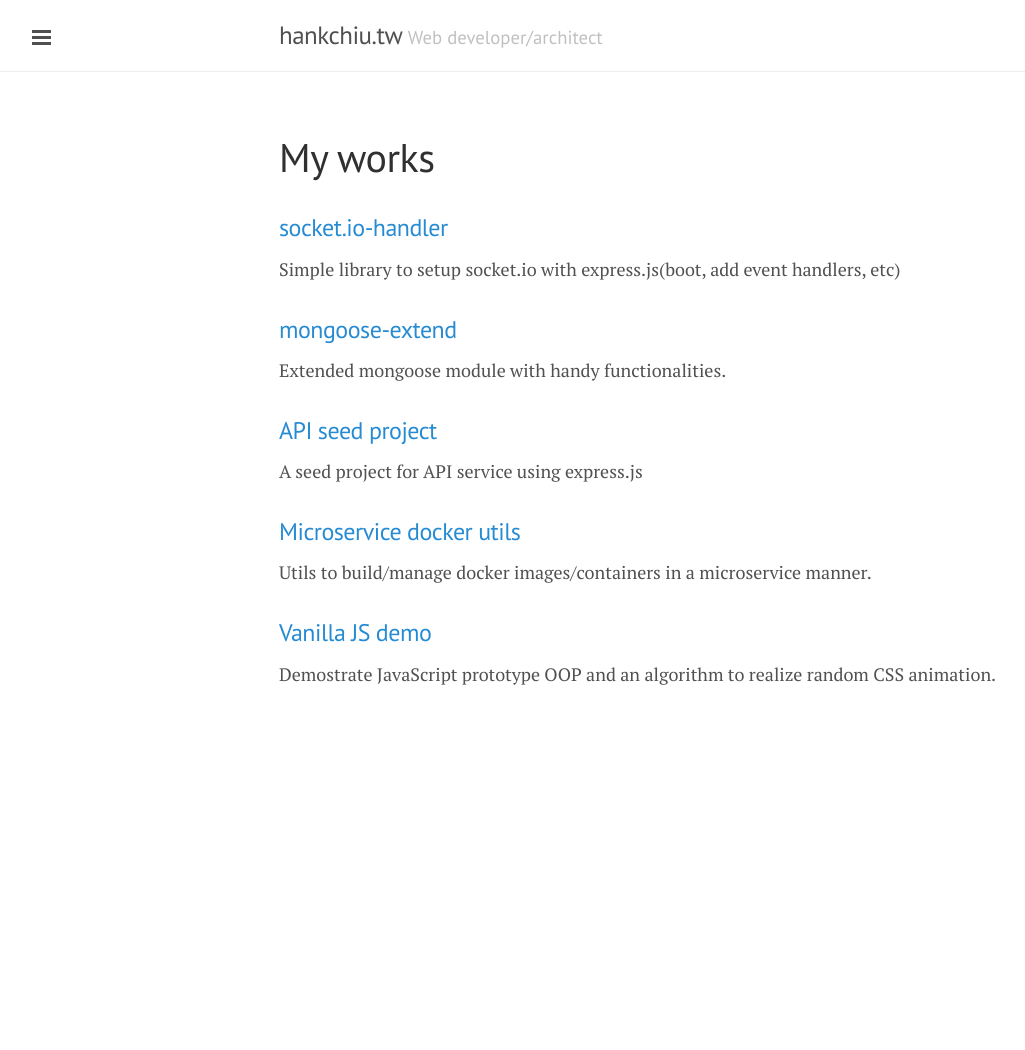
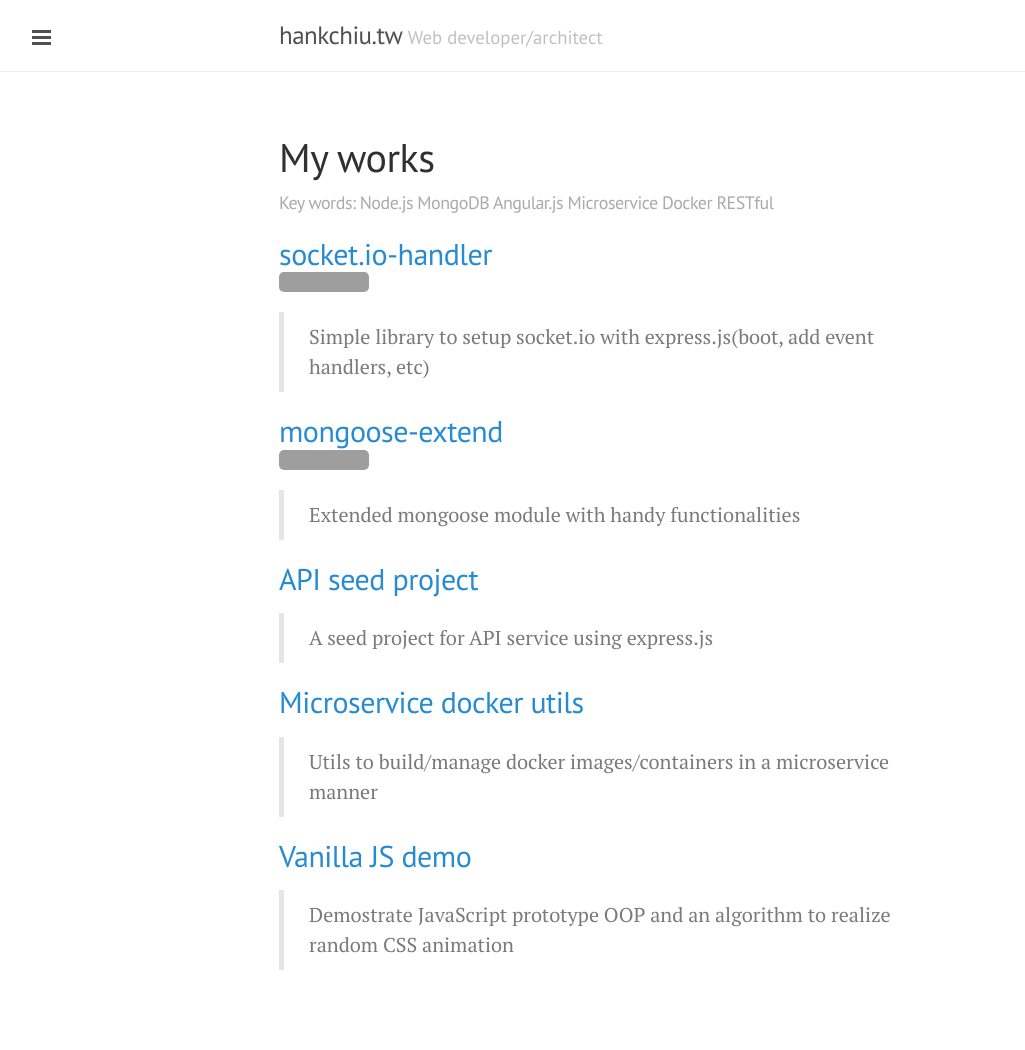
Before and after one commit to hankchiutw/hankchiutw.github.io, a Jekyll site: the page built from my-works.md, in a window 1280 px wide. Shown: the whole page, without its empty margins (1-1026 px from the left). Built offline with Jekyll 4.4.1, drawn with Linux system fonts in a browser that asks for light colours; before the commit the page ends 900 px from its top, so only the background shows below that; grey boxes are pictures that could not be loaded.

Commit message:
refine my-works

```diff
--- /dev/null
+++ b/_layouts/myWorks.html
@@ -0,0 +1,9 @@
+---
+layout: default
+---
+
+<div class="page">
+  <h1 class="page-title">My works</h1>
+  <h6 class="subtitle"><span>Key words: </span> Node.js MongoDB Angular.js Microservice Docker RESTful</h6>
+  {{ content }}
+</div>
--- a/my-works.html
+++ /dev/null
@@ -1,35 +0,0 @@
----
-layout: default
-title: "My works"
----
-
-<div class="page">
-  <h1 class="page-title">My works</h1>
-
-  <p>
-    <h3><a class='title' href="https://github.com/hankchiutw/socket.io-handler" target=_blank>socket.io-handler</a></h3>
-    <span class='note'>Simple library to setup socket.io with express.js(boot, add event handlers, etc)</span>
-  </p>
-
-  <p>
-    <h3><a class='title' href="https://github.com/hankchiutw/mongoose-extend" target=_blank>mongoose-extend</a></h3>
-    <span class='note'>Extended mongoose module with handy functionalities.</span>
-  </p>
-
-  <p>
-    <h3><a class='title' href="https://github.com/hankchiutw/api-seed" target=_blank>API seed project</a></h3>
-    <span class='note'>A seed project for API service using express.js</span>
-  </p>
-
-  <p>
-    <h3><a class='title' href="https://github.com/hankchiutw/microservice-docker-utils" target=_blank>Microservice docker utils</a></h3>
-    <span class='note'>Utils to build/manage docker images/containers in a microservice manner.</span>
-  </p>
-
-  <p>
-    <h3><a class='title' href="https://github.com/hankchiutw/vanillajs-demo" target=_blank>Vanilla JS demo</a></h3>
-    <span class='note'>Demostrate JavaScript prototype OOP and an algorithm to realize random CSS animation.</span>
-  </p>
-
-
-</div>
--- /dev/null
+++ b/my-works.md
@@ -0,0 +1,23 @@
+---
+title: "My works"
+layout: myWorks
+---
+
+## [socket.io-handler](https://github.com/hankchiutw/socket.io-handler) [![npm version](https://badge.fury.io/js/socket.io-handler.svg)](https://badge.fury.io/js/socket.io-handler)
+> Simple library to setup socket.io with express.js(boot, add event handlers, etc)
+
+
+## [mongoose-extend](https://github.com/hankchiutw/mongoose-extend) [![npm version](https://badge.fury.io/js/mongoose-extend.svg)](https://badge.fury.io/js/mongoose-extend)
+> Extended mongoose module with handy functionalities
+
+
+## [API seed project](https://github.com/hankchiutw/api-seed)
+> A seed project for API service using express.js
+
+
+## [Microservice docker utils](https://github.com/hankchiutw/microservice-docker-utils)
+> Utils to build/manage docker images/containers in a microservice manner
+
+
+## [Vanilla JS demo](https://github.com/hankchiutw/vanillajs-demo)
+> Demostrate JavaScript prototype OOP and an algorithm to realize random CSS animation
--- a/public/css/main.css
+++ b/public/css/main.css
@@ -34,3 +34,9 @@
 .page .note{
     font-size: 18px;
 }
+
+.page .subtitle{
+    font-size: 18px;
+    color: #aaaaaa;
+    margin: 0;
+}
```
